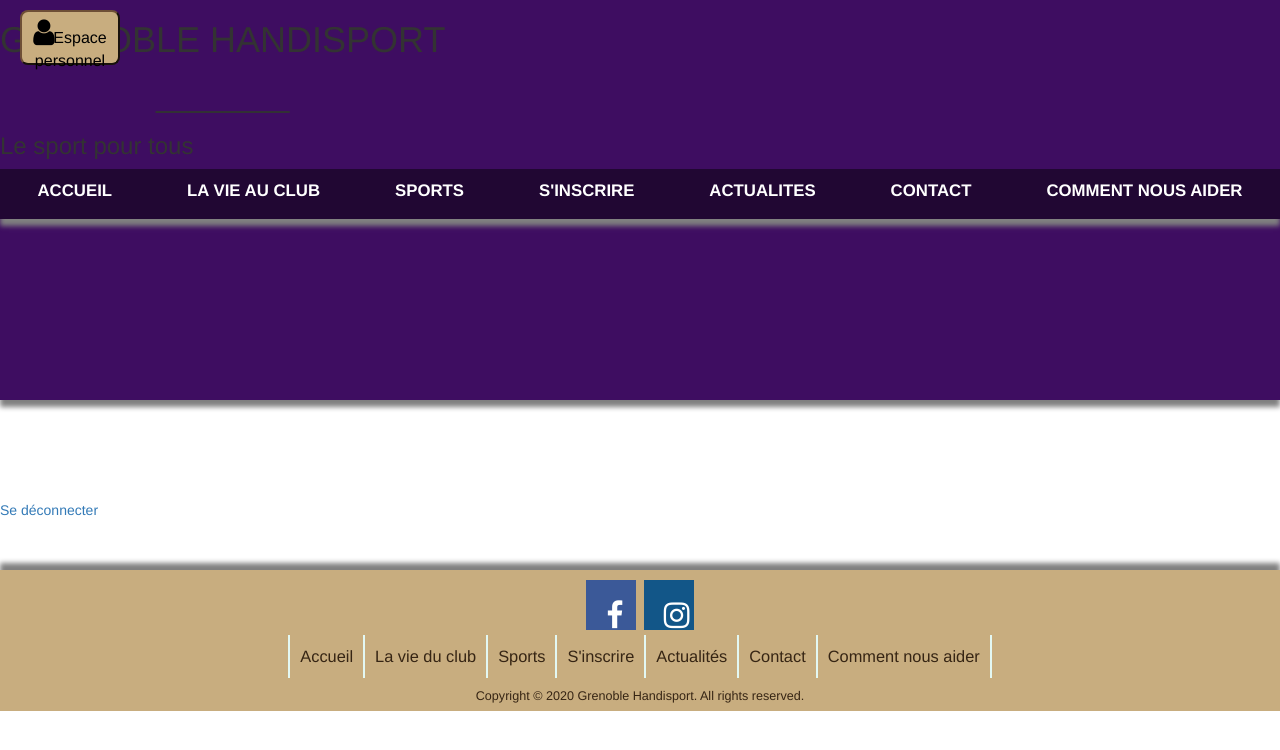
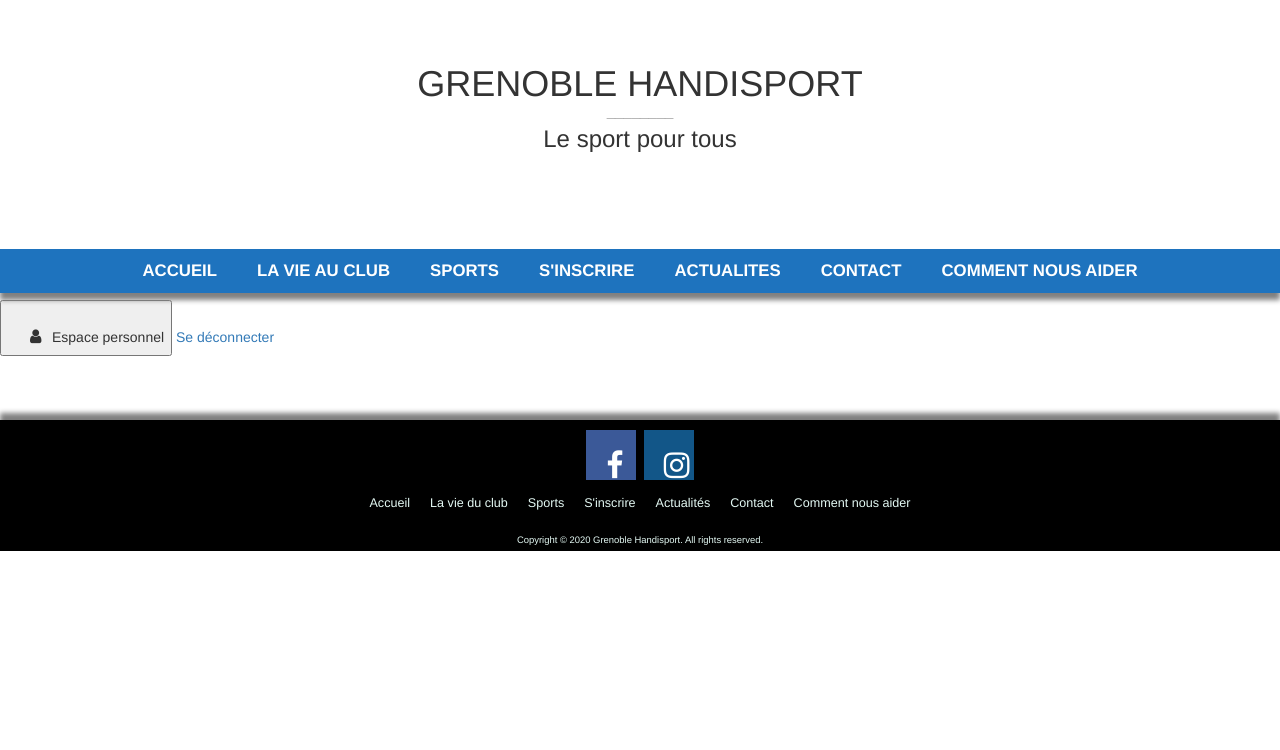
Before and after one commit to halfaouw/GrenobleHandiSport, a PHP site: page /controler/espace.ctrl.php in a window 1280 px wide. Shown: the top 750 px of the page. Run offline with PHP 8.4, Linux system fonts and the light colour scheme; the visitor is signed in with stand-in values (Sample User, id 1).

Commit message:
connection + espace perso

```diff
--- a/view/design/stylesheet2.css
+++ b/view/design/stylesheet2.css
@@ -1,14 +1,20 @@
 
 header{
-  background-color: #3e0d61;
+
+  /*A SUPPRIMER SI PROBLEMES*/
+  position: relative;
+  top: 0px;
+  width: 100%;
+  /*========================*/
+
   display: flex;
   text-align: left;
   align-items:flex-start;
+  justify-content: space-between;
   display: flex;
   flex-direction: column;
-  margin-bottom: 100px;
-  box-shadow: 0px 7px 5px grey;
-  height: 400px;
+  margin-bottom: 0px;
+  height: 300px;
 
 }
 
@@ -22,68 +28,9 @@
 header img{
   width: 100%;
   height: 90%;
-  border-bottom: 10px solid gray;
 }
 
 
-
-
-button.panier{
-  position: absolute;
-  top : 0px;
-  right: 0px;
-  height: 30px;
-  color : black;
-  border-color: #6E4F36;
-  border-radius: 8px;
-  background-color: #c8ad7f;
-  margin: 10px 20px 0px  0px;
-  padding: 5px;
-  width: 100px;
-  height: 55px;
-
-  font-size: 16px;
-  cursor: pointer;
-
-}
-
-button.login{
-  position: absolute;
-  top : 0px;
-  left: 0px;
-  height: 30px;
-  color : black;
-  border-color: #6E4F36;
-  border-radius: 8px;
-  background-color: #c8ad7f;
-  margin: 10px 0px 0px  20px;
-  padding: 5px;
-  width: 100px;
-  height: 55px;
-
-  font-size: 16px;
-  cursor: pointer;
-
-}
-
-button.espacePerso{
-  position: absolute;
-  top : 0px;
-  left: 0px;
-  height: 30px;
-  color : black;
-  border-color: #6E4F36;
-  border-radius: 8px;
-  background-color: #c8ad7f;
-  margin: 10px 0px 0px  20px;
-  padding: 5px;
-  width: 100px;
-  height: 55px;
-
-  font-size: 16px;
-  cursor: pointer;
-
-}
 
 .in{
 
@@ -110,9 +57,7 @@
 }
 
 .up{
-
   background-color: #1c87c9;
-
   color: white;
   padding: 15px 34px;
   text-align: center;
@@ -128,215 +73,157 @@
   border-radius: 8px;
   background-color: #c8ad7f;
 
-  width: 200px;
+  width: 250px;
   height: 55px;
 
 }
 
-button.panier:hover{
-  background-color: #6E4F36;
+
+button.login{
+  position: absolute;
+  top : 0px;
+  right: 0px;
+  height: 30px;
+  color : rgb(227,248,243);
+  border-color: gray;
+  border-radius: 8px;
+  background-color: rgb(30,115,190);
+  margin: 10px 20px 0px 0px;
+  padding: 5px;
+  width: 100px;
+  height: 55px;
+
+  font-size: 16px;
+  cursor: pointer;
+
+}
+
+button.login:hover{
+  background-color: black;
   color: rgb(227,248,243);
   border-color: rgb(227,248,243);
 }
 
-button.login:hover{
-  background-color: #6E4F36;
-  color: rgb(227,248,243);
-  border-color: rgb(227,248,243);
-}
-
-
-
 .sign{
+  margin: 20px;
   display: flex;
   flex-direction: row;
   justify-content: center;
 }
 
 
-h2{
+div.centre{
+  background-color: black;
+  display: flex;
+  justify-content: center ;
+  margin: 0px 0px 20px 0px;
+  height: 430px;
+}
+
+.Slider {
+  width: 50%;
+  height: 50%;
+  width: 60%
+}
+
+div.Column{
+  border: 2px solid #362514;
+  border-radius: 2px;
+  padding: 20px;
+  width: 20%;
+  padding: 0px;
+}
+
+
+
+ {
   text-align: center;
 }
 
-.ligne{
-  display: flex;
-  flex-direction: row;
-  justify-content: space-around;
+
+.comment p{
+  border: 1px solid #20bf6b;
+  padding: 10px;
+  margin-top: 10px;
+}
+
+.checked {
+  color: orange;
+}
+.rating span {
+  display: inline-block;
 }
 
 
-.article{
-  display: flex;
-  border: solid black 2px;
-  margin: 20px;
-  flex-direction: row;
-  justify-content: space-around;
-  align-items: center;
-  height: auto;
-  box-shadow: 0 4px 8px 0 rgba(0, 0, 0, 0.5), 0 6px 20px 0 rgba(0, 0, 0, 0.19);
-
+h6 {
+  margin-top: 25px;
+  margin-left: 55px;
+  font-weight: bold;
+  font-family: inherit;
+  display: inline-block;
 }
-
-.article img{
-  height: 170px;
-  width: 170px;
-  margin: 10px;
+.rate {
+    float: left;
+    height: 46px;
+    padding: 0 10px;
 }
-
-.article:hover{
-  box-shadow: 0 4px 8px 0 rgba(8, 161, 84, 0.5), 0 6px 20px 0 rgba(8, 161, 84, 0.19);
+.rate:not(:checked) > input {
+    position:absolute;
+    top:-9999px;
 }
-
-#outoforder:hover{
-  box-shadow: 0 4px 8px 0 rgba(166, 2, 2, 0.5), 0 6px 20px 0 rgba(166, 2, 2, 0.19);
+.rate:not(:checked) > label {
+    float:right;
+    width:1em;
+    overflow:hidden;
+    white-space:nowrap;
+    cursor:pointer;
+    font-size:30px;
+    color:#ccc;
 }
-
-.article > div{
-  padding-left: 20px;
-  margin: 20px;
-  display: flex;
-  flex-direction: column;
-  align-items: center;
-  justify-content: space-between;
+.rate:not(:checked) > label:before {
+    content: '★ ';
 }
-
-.article > div > p{
-  margin : 20px;
+.rate > input:checked ~ label {
+    color: #ffc700;
 }
-
-.header{
-  display: flex;
-  flex-direction: row;
-  justify-content: space-between;
-  margin-bottom: 10px;
-  width: 100%;
+.rate:not(:checked) > label:hover,
+.rate:not(:checked) > label:hover ~ label {
+    color: #deb217;
 }
-
-.article > div > div > p{
-  color : red;
-  font-weight: bolder;
-  font-size: 1.5em;
-  margin: 10px;
+.rate > input:checked + label:hover,
+.rate > input:checked + label:hover ~ label,
+.rate > input:checked ~ label:hover,
+.rate > input:checked ~ label:hover ~ label,
+.rate > label:hover ~ input:checked ~ label {
+    color: #c59b08;
 }
-
-.article > div > div > h1{
-  font-size: 180%;
+textarea{
+  margin-left: 50px;
+  color: #20bf6b !important;
+  background: #ffffff;
+  padding: 10px;
+  border: 1px solid #20bf6b !important;
+  border-radius: 1px;
+  display: inline-block;
+  transition: all 0.3s ease 0s;
 }
-
-.example_d {
+.Submit{
+  margin-left: 50px;
   color: #20bf6b !important;
   text-transform: uppercase;
   background: #ffffff;
   padding: 10px;
-margin: 10px;
   border: 4px solid #20bf6b !important;
   border-radius: 6px;
   display: inline-block;
   transition: all 0.3s ease 0s;
 }
 
-
-.example_d:hover {
-color: #494949 !important;
-border-radius: 50px;
-border-color: #494949 !important;
-transition: all 0.3s ease 0s;
-text-decoration: none;
-}
-
-.example_e {
-color: #a60202 !important;
-text-transform: uppercase;
-background: #ffffff;
-padding: 10px;
-margin: 10px;
-border: 4px solid #a60202 !important;
-border-radius: 6px;
-display: inline-block;
-transition: all 0.3s ease 0s;
-}
-
-
-.example_e:hover {
-color: #494949 !important;
-border-radius: 50px;
-border-color: #494949 !important;
-transition: all 0.3s ease 0s;
-text-decoration: none;
-}
-
-button.Buy{
-  margin: 20px;
-  width: 100px;
-  height: 30px;
-}
-
-
-.pages {
-  display: flex;
-  justify-content: center;
-  margin-top: 50px;
-}
-
-.pages > a {
-  text-decoration: none;
-  display: inline-block;
-  padding: 8px 16px;
-}
-
-.pages > a:hover {
-  background-color: #ddd;
-  color: black;
-  text-decoration: none;
-}
-
-.pages a:hover{
-  text-decoration: none;
-}
-
-.pages ul{
-	display: flex;
-  justify-content: center;
-	padding: 0px;
-}
-
-.pages ul li:first-child{
-  font-weight: bolder;
-}
-
-.pages li{
-	list-style: none;
-	padding: 0 5px;
-  font-size: 130%;
-  padding: 10px;
-}
-
-
-
-.previous {
-  background-color: #f1f1f1;
-  color: black;
-  width: 40px;
-  height: 40px;
-}
-
-.next {
-  background-color: #4CAF50;
-  color: white;
-  width: 40px;
-  height: 40px;
-}
-
-.round {
-  border-radius: 50%;
-}
-
-
-
-
-
 footer{
-  background-color: #c8ad7f;
+  position: relative;
+  bottom: 0;
+  width: 100%;
+  background-color: black;
 	display: flex;
 	justify-content: center;
 	text-align: center;
@@ -351,7 +238,8 @@
   display: flex;
   justify-content: center;
 	margin: 0;
-  color: #362514;
+  color: #e3f8f3;
+  font-size: 75%;
 }
 
 
@@ -363,23 +251,20 @@
 
 footer li{
 	list-style: none;
-	border-right: 2px solid #e3f8f3;
 	padding: 0 5px;
-  font-size: 130%;
+  font-size: 100%;
   padding: 10px;
 }
 
-footer ul li:first-child {
-  border-left: 2px solid #e3f8f3;
-}
+
 
 footer a{
-	color: #362514;
+  color: #e3f8f3;
 	text-decoration: none;
 }
 
 footer a:hover {
-  color: #e3f8f3;
+  color: gray;
   text-decoration: none;
 }
 
@@ -396,6 +281,7 @@
 }
 
 i.fa{
+  font-size: 16px;
   width: 20px;
   height: 20px;
 }
@@ -414,9 +300,9 @@
   color: white;
 }
 
-.fa-linkedin {
-  background: #007bb5;
-  color: white;
+.fa-sign-in {
+  padding: 0px;
+  margin: 0px;
 }
 
 .fa-instagram {
@@ -424,22 +310,7 @@
   color: white;
 }
 
-.fa-shopping-cart {
-  padding: 0px;
-  margin: 0px;
-}
-
-.fa-user {
-  padding: 0px;
-  margin: 0px;
-}
-
 .fa-user-plus {
-  padding: 0px;
-  margin: 0px;
-}
-
-.fa-sign-in {
   padding: 0px;
   margin: 0px;
 }
@@ -467,23 +338,14 @@
     font-family: monospace;
 }
 
-.navbar  ul {
-  background: #210733;
+
+.navbar > ul {
+    background: rgb(30,115,190);
     list-style: none;
-    margin: 0;
+    margin-bottom: 7px;
     padding-left: 0;
     display: flex;
-    justify-content: space-around;
-    box-shadow: 0px 7px 5px grey;
-
-}
-.navbar > ul {
-  background: #210733;
-    list-style: none;
-    margin: 0;
-    padding-left: 0;
-    display: flex;
-    justify-content: space-around;
+    justify-content: center;
     width: 100%;
     box-shadow: 0px 7px 5px grey;
 
@@ -493,13 +355,15 @@
 
 .navbar li {
     color: #fff;
-  background: #210733;
+    background: rgb(30,115,190);
     display: block;
     float: left;
     padding: 1rem;
     position: relative;
     text-decoration: none;
   transition-duration: 0.5s;
+  padding: 10px 20px 10px 20px
+
 }
 
 .navbar li a {
@@ -508,7 +372,7 @@
 
 .navbar li:hover,
 .navbar li:focus-within {
-    background: red;
+    background: black;
     cursor: pointer;
 }
 
@@ -517,7 +381,6 @@
 }
 
 .navbar ul li ul {
-    background: pink;
     visibility: hidden;
   opacity: 0;
   min-width: 5rem;
@@ -541,3 +404,60 @@
     clear: both;
   width: 100%;
 }
+
+ul.dropdown{
+  padding: 0px;
+}
+
+
+.titre{
+  display: flex;
+  flex-direction: column;
+  justify-content: center;
+  width: 100%;
+  margin: 64px 0px 64px 0px;
+}
+
+h1{
+text-align: center;
+margin: 0px;
+}
+
+
+h3{
+  text-align: center;
+}
+
+h2{
+  text-align: center;
+  color: gray;
+  margin: 0px;
+  height: 2px;
+  font-size: 1.5rem;
+  font-weight: bold;
+}
+
+li{
+  z-index: 5;
+}
+
+.bienvenue{
+  margin: 20px;
+  font-size: 150%
+}
+
+.bienvenue > p  {
+  margin: 20px 10px;
+}
+
+.bienvenue > li{
+  margin-left: 100px;
+}
+
+.bienvenue > h3{
+  margin: 50px;
+}
+
+form{
+  display: inline-block;
+}
--- a/view/squelette.view.php
+++ b/view/squelette.view.php
@@ -30,6 +30,7 @@
       <title>Accueil - Grenoble Handisport</title>
       <meta charset="utf-8">
       <meta name="viewport" content="width=device-width, initial-scale=1">
+      <link href="http://fonts.googleapis.com/css?family=Bitter" rel="stylesheet" type="text/css">
       <link rel="stylesheet" href="https://cdnjs.cloudflare.com/ajax/libs/font-awesome/4.7.0/css/font-awesome.min.css">
       <link rel="stylesheet" href="https://maxcdn.bootstrapcdn.com/bootstrap/3.4.0/css/bootstrap.min.css">
       <link rel="stylesheet" type="text/css" href="../view/design/'.$css.'">
@@ -49,7 +50,7 @@
 
             <div class="navbar">
                 <ul>
-                  <li><a href="Valatria.html">ACCUEIL</a></li>
+                  <li><a href="../controler/main.ctrl.php">ACCUEIL</a></li>
                   <li><a href="#" aria-haspopup="true">LA VIE AU CLUB</a>
                     <ul class="dropdown" aria-label="submenu">
                       <li><a href="#">HISTORIQUE</a></li>
--- a/view/user.view.php
+++ b/view/user.view.php
@@ -30,6 +30,7 @@
 
 if (isset($_GET['action']) ) {
   if ($_GET['action'] == 'signin') {
+
 
 echo '
 
```
Also changed, not shown: data/sqlite/base.db. Lines whose indentation alone changed are shown as unchanged.
